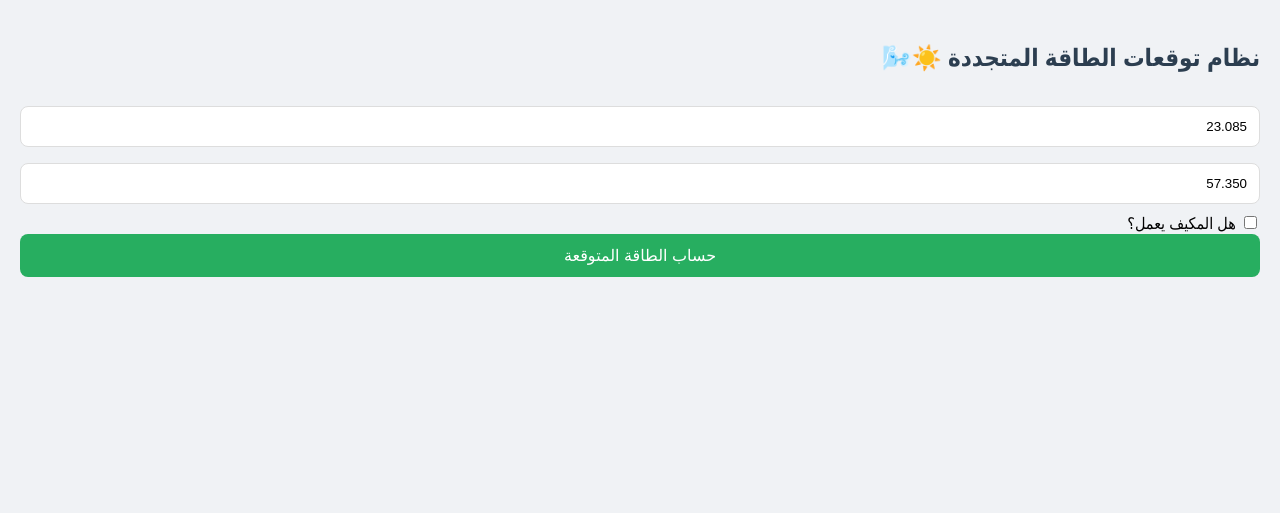
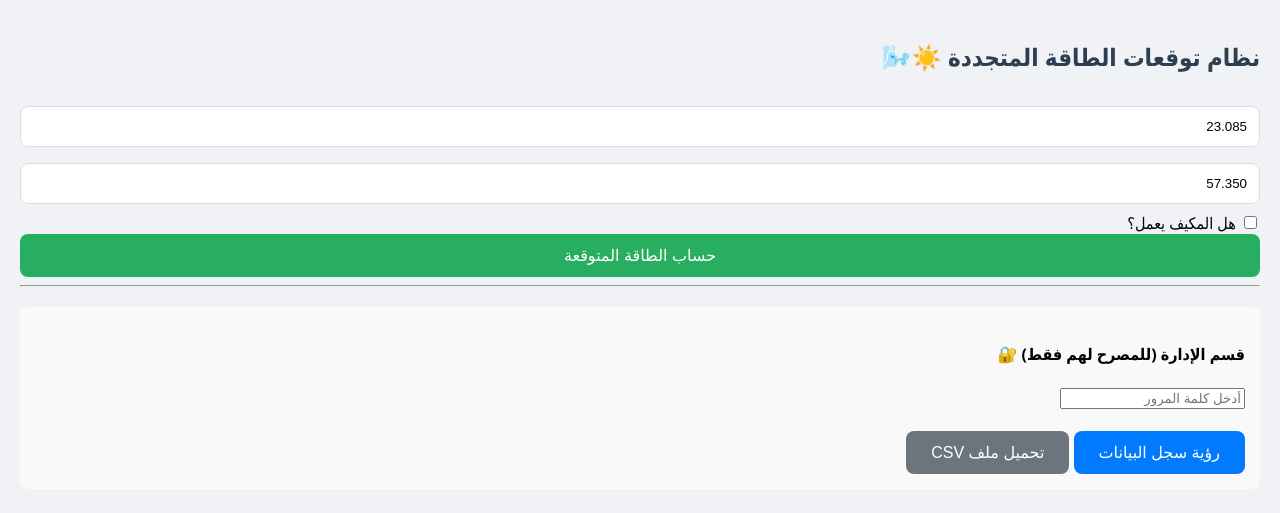
Before and after one commit to s1j2b1/Renewable_energy_data_app, a Flask app: page / in a window 1280 px wide. Shown: the top 513 px of the page. Run offline with Flask 3, Linux system fonts and the light colour scheme.

Commit message:
Update index.html

```diff
--- a/templates/index.html
+++ b/templates/index.html
@@ -33,5 +33,27 @@
         </div>
         {% endif %}
     </div>
+
+    <!-- ازرار رؤية البينانات و تحميلها -->
+    <hr>
+    <div style="background: #f9f9f9; padding: 15px; border-radius: 8px; margin-top: 20px;">
+        <h4>قسم الإدارة (للمصرح لهم فقط) 🔐</h4>
+        <input type="password" id="admin_pwd" placeholder="أدخل كلمة المرور">
+        <br><br>
+        <button onclick="viewHistory()" style="background: #007bff; width: auto;">رؤية سجل البيانات</button>
+        <button onclick="downloadData()" style="background: #6c757d; width: auto;">تحميل ملف CSV</button>
+    </div>
+
+    <script>
+        function viewHistory() {
+            var pwd = document.getElementById('admin_pwd').value;
+            window.location.href = '/history?password=' + pwd;
+        }
+        function downloadData() {
+            var pwd = document.getElementById('admin_pwd').value;
+            window.location.href = '/download?password=' + pwd;
+        }
+    </script>
+
 </body>
 </html>
```
